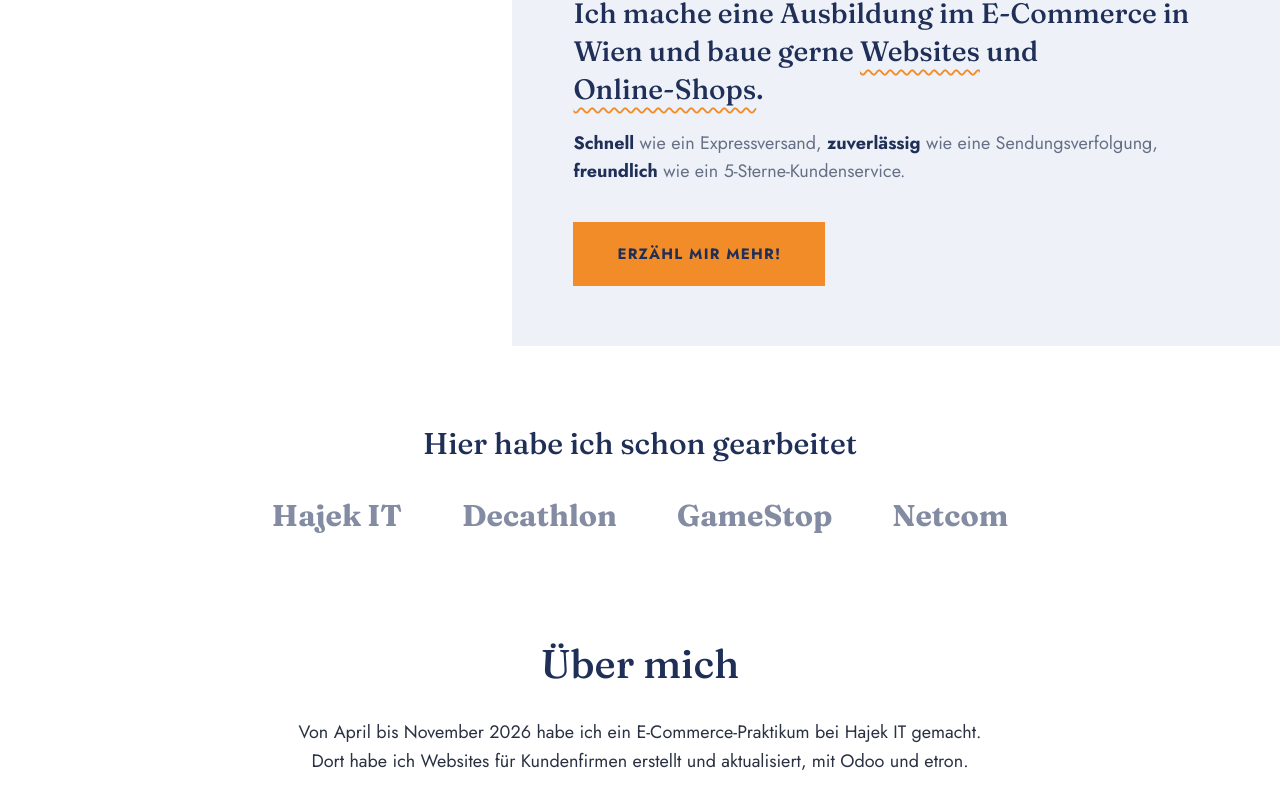
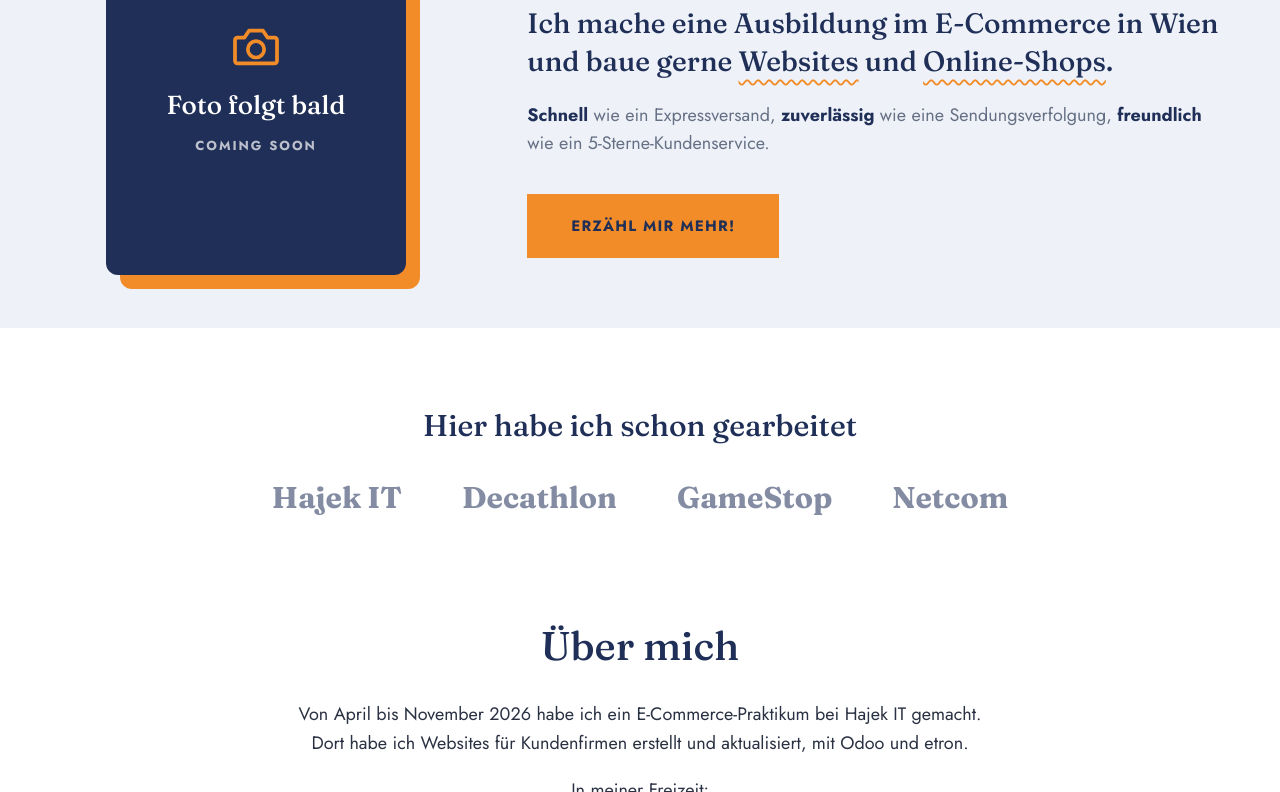
Before and after one commit to Laren-G/laren-g.github.io, a plain HTML site: page index.html in a window 1280 px wide. Shown: the part 308-1100 px from the top of the page. Drawn offline with Linux system fonts and the light colour scheme.

Commit message:
Add files via upload

```diff
--- a/index.html
+++ b/index.html
@@ -44,7 +44,19 @@
          Der div drumherum sorgt dafür, dass das Foto nur den Platz füllt
          und nicht selbst bestimmt, wie hoch der Bereich wird. -->
     <div class="hero-bild">
-      <img src="laren.jpg" alt="Foto von Laren" class="hero-foto">
+      <!-- Platzhalter "Foto folgt bald".
+           Wenn du ein neues Foto hast: diesen ganzen <div class="hero-foto foto-bald">…</div>
+           löschen und stattdessen diese Zeile einsetzen:
+           <img src="laren.jpg" alt="Foto von Laren" class="hero-foto"> -->
+      <div class="hero-foto foto-bald" role="img" aria-label="Foto folgt bald">
+        <!-- kleines Kamera-Symbol, direkt im HTML gezeichnet (SVG) -->
+        <svg viewBox="0 0 24 24" width="56" height="56" fill="none" stroke="currentColor" stroke-width="1.6" stroke-linecap="round" stroke-linejoin="round" aria-hidden="true">
+          <path d="M4 8h3l2-3h6l2 3h3a1 1 0 0 1 1 1v9a1 1 0 0 1-1 1H4a1 1 0 0 1-1-1V9a1 1 0 0 1 1-1z"/>
+          <circle cx="12" cy="13" r="3.5"/>
+        </svg>
+        <span class="foto-bald-titel">Foto folgt bald</span>
+        <span class="foto-bald-text">Coming soon</span>
+      </div>
     </div>
 
     <!-- Rechte Hälfte: der Text -->
--- a/style.css
+++ b/style.css
@@ -107,21 +107,55 @@ nav a:hover {                      /* :hover = wenn die Maus drüber ist */
 }
 
 .hero-bild {
-  position: relative;              /* Bezugspunkt für das Foto darin */
+  background-color: var(--hellblau); /* gleiche Farbe wie die Text-Seite, wirkt wie eine Fläche */
+  display: flex;
+  justify-content: center;         /* Foto waagrecht mittig */
+  align-items: center;             /* Foto senkrecht mittig */
+  padding: 50px 20px;
 }
 
 .hero-foto {
-  position: absolute;              /* Foto zählt nicht für die Höhe mit ... */
-  inset: 0;                        /* ... und füllt den div genau aus */
-  width: 100%;
-  height: 100%;
+  width: 300px;                    /* kleines Foto statt halbe Seite */
+  max-width: 100%;
+  aspect-ratio: 4 / 5;             /* Hochformat wie ein Bewerbungsfoto */
   object-fit: cover;               /* zuschneiden statt verzerren */
-  object-position: center 30%;     /* Ausschnitt: 0% = ganz oben, 100% = ganz unten. Gesicht sichtbar halten */
+  object-position: center 30%;     /* Ausschnitt: 0% = ganz oben, 100% = ganz unten */
+  border-radius: 12px;             /* abgerundete Ecken */
+  box-shadow: 14px 14px 0 var(--orange); /* versetzter oranger "Rahmen" dahinter */
+}
+
+/* "Foto folgt bald"-Platzhalter: gleiche Größe und Rahmen wie das Foto */
+.foto-bald {
+  background-color: var(--blau);
+  color: white;
+  display: flex;
+  flex-direction: column;          /* Symbol und Texte untereinander */
+  align-items: center;
+  justify-content: center;
+  gap: 10px;
+  text-align: center;
+}
+
+.foto-bald svg {
+  color: var(--orange);
+}
+
+.foto-bald-titel {
+  font-family: var(--schrift-titel);
+  font-size: 26px;
+}
+
+.foto-bald-text {
+  text-transform: uppercase;
+  letter-spacing: 0.15em;
+  font-size: 13px;
+  font-weight: 700;
+  opacity: 0.7;
 }
 
 .hero-text {
   background-color: var(--hellblau);
-  padding: 60px 8%;
+  padding: 60px 8% 60px 2%;
   display: flex;
   flex-direction: column;
   justify-content: center;         /* Text vertikal mittig */
@@ -461,7 +495,11 @@ footer p {
   }
 
   .hero-bild {
-    height: 380px;                 /* Foto-Höhe am Tablet */
+    padding: 40px 20px 10px;       /* am Tablet: Foto über dem Text */
+  }
+
+  .hero-text {
+    padding: 40px 8%;
   }
 
   .karten {
@@ -489,8 +527,8 @@ footer p {
     gap: 6px 18px;
   }
 
-  .hero-bild {
-    height: 300px;                 /* Foto-Höhe am Handy */
+  .hero-foto {
+    width: 220px;                  /* am Handy noch etwas kleiner */
   }
 
   .hero-text {
```
